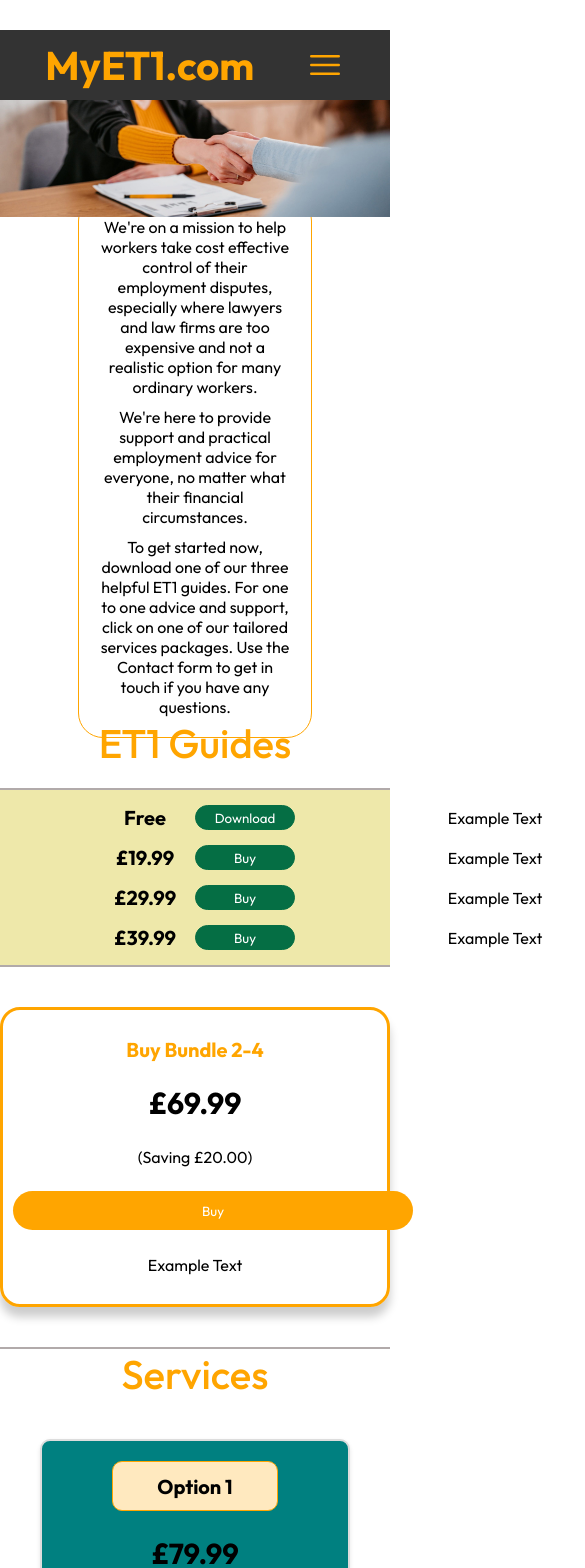
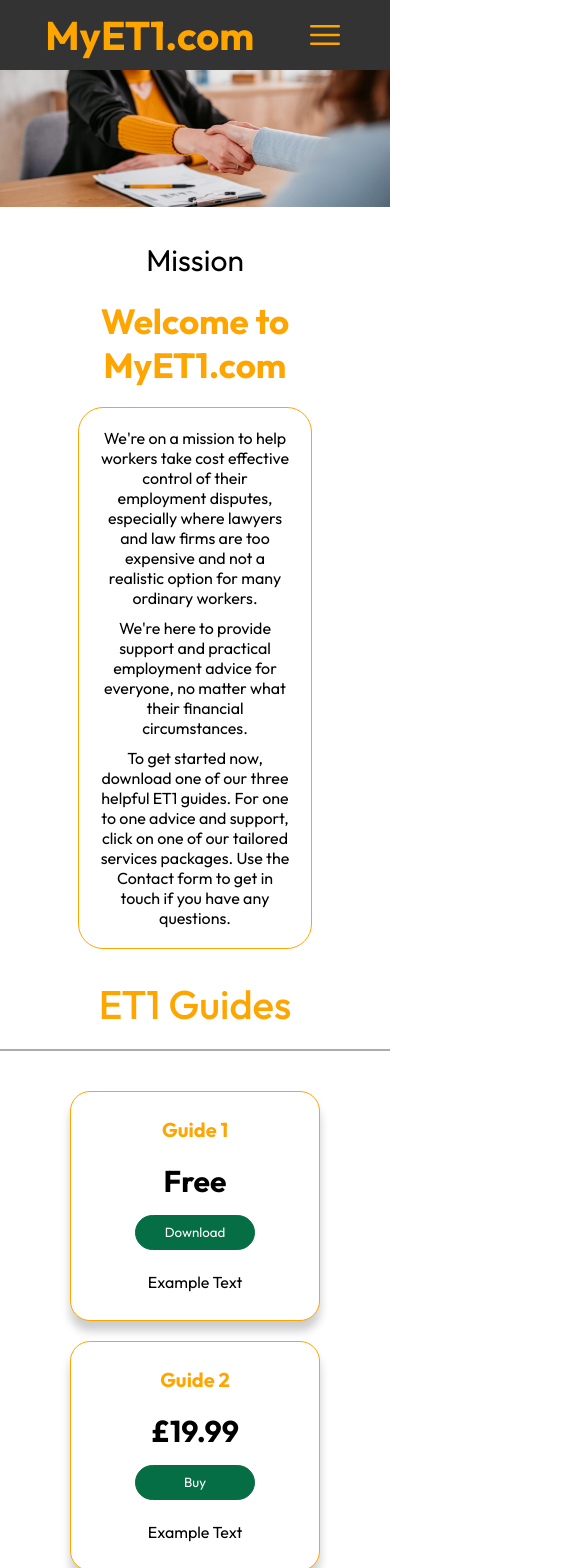
Before and after one commit to SabbirHossainRuet/myet-project, a React (Vite) app in the folder frontend/: page / in a window 390 px wide. Shown: the top 1568 px of the page, 585 px wide, since content can reach past the window. Built offline with nearby package versions, Linux system fonts and the light colour scheme.

Commit message:
Update 3 20.08.24

```diff
--- a/frontend/src/assets/assets.js
+++ b/frontend/src/assets/assets.js
@@ -45,30 +45,44 @@
     {
         _id: "1",
         name: "Option 1",
-        price: 79.99,
-        text: "One Hour of Tailored Advice and Support.",
-        description: "Don' t worry if we run over slightly, or if we need to explain or clarify things again, we won't charge you anymore."
+        price: 0,
+        text: "30 Minute Appointment",
+        description: "If you'd like to talk to us about your case over Zoom/Teams or by Phone, please book in a FREE 30 minute appointment using the calendar link."
     },
     {
         _id: "2",
         name: "Option 2",
-        price: 299,
-        text: "We offer 3 x 1 hour Coaching Support Service.",
-        description: "Helping you write your own ET1 with our expert Coaching Advice and Support Service by your side."
+        price: 79,
+        text: "One Hour of\nTailored Advice and Support",
+        description: "Don' t worry if we run over slightly, or if we need to clarify things again, we won't charge you anymore."
     },
     {
         _id: "3",
         name: "Option 3",
-        price: 699,
-        text: "ET1 Completion Service.",
-        description: "If you'd like us to write your ET1 for you, we're happy to do that also."
+        price: 189,
+        text: "Strengths and Weaknesses Assessment",
+        description: "We'll give you an honest and frank assessment of the pros and cons of your case. This includes looking at upto 150 pages of your documents."
     },
     {
         _id: "4",
         name: "Option 4",
-        price: 899,
-        text: "Commission an Employment Lawyer through us.",
-        description: "As we instruct on multiple ET1s every week, we get the best rates for you."
+        price: 299,
+        text: "We offer 3 x 1 hour Coaching Support Service",
+        description: "Helping you write your own ET1 with our expert Coaching Support Service."
+    },
+    {
+        _id: "5",
+        name: "Option 5",
+        price: 699,
+        text: "ET1 Completion Service",
+        description: "If you'd like us to write your ET1 for you, we're happy to do that also."
+    },
+    {
+        _id: "6",
+        name: "Option 6",
+        price: 949,
+        text: "Commission an expert Employment Lawyer through us to draft your ET1 Particulars of Claim",
+        description: "As we instruct on multiple ET1s every week, we'll get the best rate for you."
     },
 
 ]
--- a/frontend/src/components/ETGuides/ETGuides.css
+++ b/frontend/src/components/ETGuides/ETGuides.css
@@ -48,13 +48,14 @@
     text-align: center;
 }
 
-.et-list-item .description{
+.et-list-item .description {
     min-width: 400px;
     text-align: center;
 
 }
 
-.et-list-item .price, button {
+.et-list-item .price,
+button {
     min-width: 100px;
     text-align: center;
 }
@@ -161,3 +162,77 @@
     animation: fadeIn 0.6s;
 
 }
+
+@media (max-width:750px) {
+    .et-list-container {
+        background-color: white;
+        width: 80%;
+    }
+
+    .et-list {
+
+        margin: 20px 0px;
+        padding: 20px 0px;
+        display: grid;
+        grid-template-columns: repeat(auto-fit, minmax(250px, 0.2fr));
+        min-height: 300px;
+        gap: 20px;
+
+    }
+
+    .et-list-item {
+        padding: 20px 0px;
+        border: 1px solid orange;
+        border-radius: 20px;
+        box-shadow: 0px 10px 10px rgba(0, 0, 0, 0.2);
+        display: flex;
+        flex-direction: column;
+        gap: 15px;
+        background-color: white;
+
+    }
+
+    .et-list-item h3,
+    .et-list-item .price,
+    .et-list-item button,
+    .et-list-item .description {
+        display: flex;
+        height: 100%;
+        align-items: center;
+        justify-content: center;
+        min-height: 35px;
+    }
+
+    .et-list-item h3 {
+        color: orange;
+        font-size: 20px;
+    }
+
+    .et-list-item .price {
+        font-size: 30px;
+        font-weight: bolder;
+    }
+
+
+
+    .et-list-item button {
+        border: none;
+        border-radius: 20px;
+        margin: 0px 10px;
+        color: white;
+        min-width: 120px;
+        border: 1px solid rgb(5, 110, 68);
+        background-color: rgb(5, 110, 68);
+
+    }
+
+    .et-list-item button:hover {
+        border-radius: 20px;
+        color: rgb(5, 110, 68);
+        background-color: white;
+        border: 1px solid rgb(5, 110, 68);
+        cursor: pointer;
+        animation: fadeIn 0.2s;
+
+    }
+}
--- a/frontend/src/components/Mission/Mission.css
+++ b/frontend/src/components/Mission/Mission.css
@@ -2,7 +2,8 @@
     width: 100%;
     min-height: 300px;
     position: relative;
-    top: 50px;
+    top: 30px;
+    margin-bottom: 100px;
 }
 
 .mission-image img {
@@ -46,20 +47,16 @@
 }
 
 @media (max-width: 768px) {
+    .mission-contents {
+        width: 100%;
+        top: 70px;
+        margin-bottom: 100px;
+    }
+
     .mission-texts h2 {
         color: orange;
-        font-size: 30px;
-        width: max(90vw, 100px);
+        font-size: 35px;
+        width: max(80vw, 100px);
         text-align: center;
     }
-
-    .mission-contents {
-        position: relative;
-    }
-
-    .mission-image img {
-        position: absolute;
-        height: max(35vw, 100px);
-        width: max(100vw, 100px);
-    }
 }
--- a/frontend/src/components/Navbar/Navbar.jsx
+++ b/frontend/src/components/Navbar/Navbar.jsx
@@ -81,9 +81,9 @@
             <div className="navbar-menu-container">
                 <HiOutlineBars3 style={iconStyle} onClick={() => setOpenMenu(true)} />
             </div>
-            <Drawer open={openMenu} onClose={() => setOpenMenu(false)} anchor="right">
+            <Drawer open={openMenu} onClose={() => setOpenMenu(false)} anchor="right" >
                 <Box
-                    sx={{ width: 250 }}
+                    sx={{ width: 250, backgroundColor: 'orange', height: '100%', color: 'black' }}
                     role="presentation"
                     onClick={() => setOpenMenu(false)}
                     onKeyDown={() => setOpenMenu(false)}
@@ -106,7 +106,7 @@
                     <Divider />
                 </Box>
             </Drawer>
-        </nav>
+        </nav >
     );
 };
 
--- a/frontend/src/components/Services/Services.css
+++ b/frontend/src/components/Services/Services.css
@@ -1,6 +1,6 @@
 .services-bundle {
     display: grid;
-    grid-template-columns: repeat(auto-fit, minmax(200px, 1fr));
+    grid-template-columns: repeat(auto-fit, minmax(350px, 1fr));
     /* Responsive columns */
     gap: 40px;
     /* Add space between grid items */
--- a/frontend/src/components/Services/Services.jsx
+++ b/frontend/src/components/Services/Services.jsx
@@ -3,7 +3,15 @@
 import { StoreContext } from '../Context/StoreContext'
 
 const Services = () => {
-    const { services } = useContext(StoreContext)
+    const { services } = useContext(StoreContext);
+    const formatTextWithLineBreaks = (text) => {
+        return text.split('\n').map((line, index) => (
+            <React.Fragment key={index}>
+                {line}
+                <br />
+            </React.Fragment>
+        ));
+    };
     return (
         <div className='services' id='services'>
             <p className='title'>Services</p>
@@ -12,8 +20,11 @@
                     {services.map((item, index) => (
                         <div className="services-bundle-item" key={index}>
                             <h3>{item.name}</h3>
-                            <p className='price'>{item.price === 0 ? "Free" : `£${item.price}`}</p>
-                            <p className='text'>{item.text}</p>
+                            <p className='price'>{item.price === 0 ? "FREE" : `£${item.price}`}</p>
+                            <p className='text'>
+                                {formatTextWithLineBreaks(item.text)}
+                            </p>
+
                             {/* <button>{item.price === 0 ? "Download" : "Buy"}</button> */}
 
                             <p className='description'>{item.description}</p>
```
